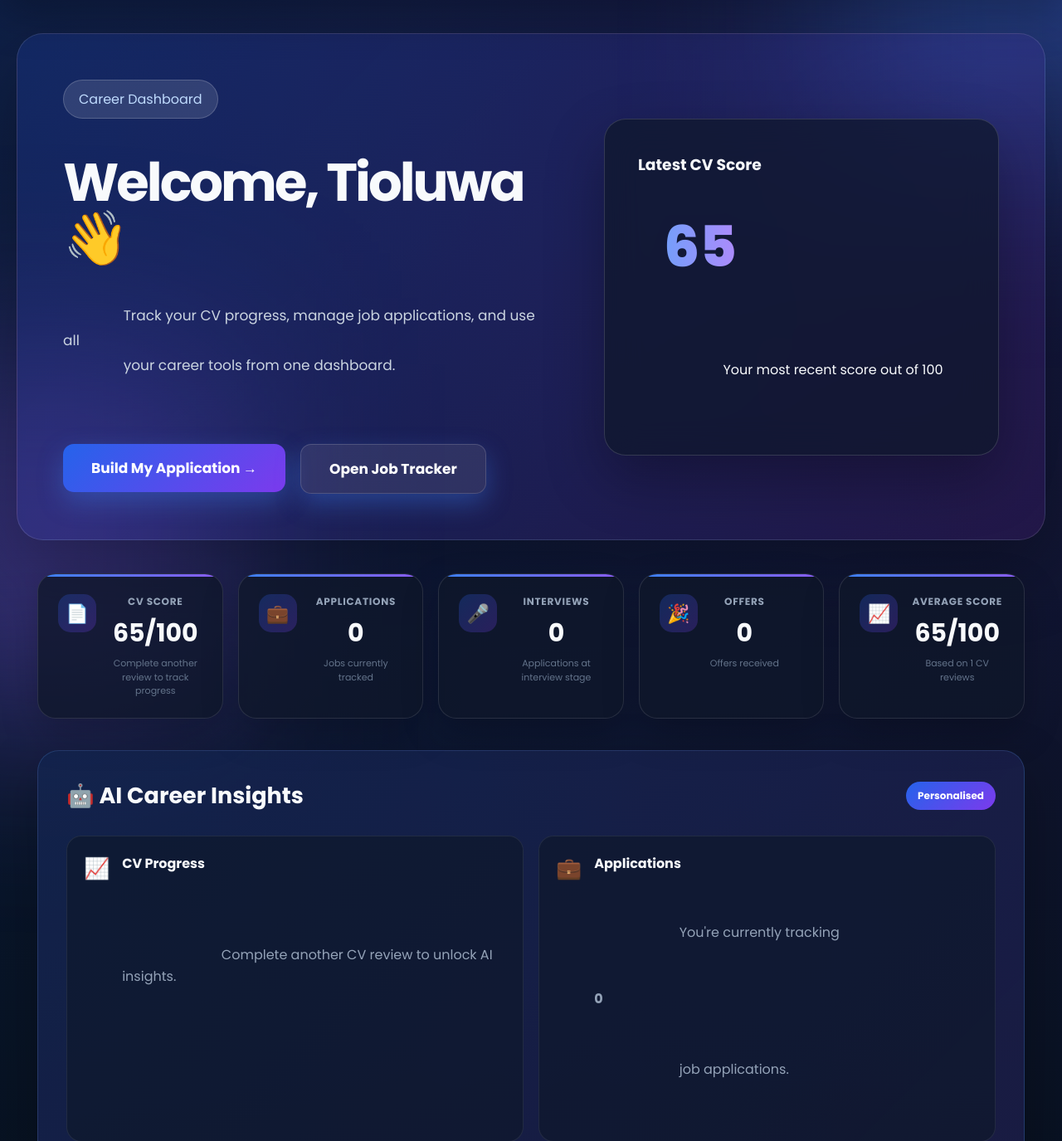
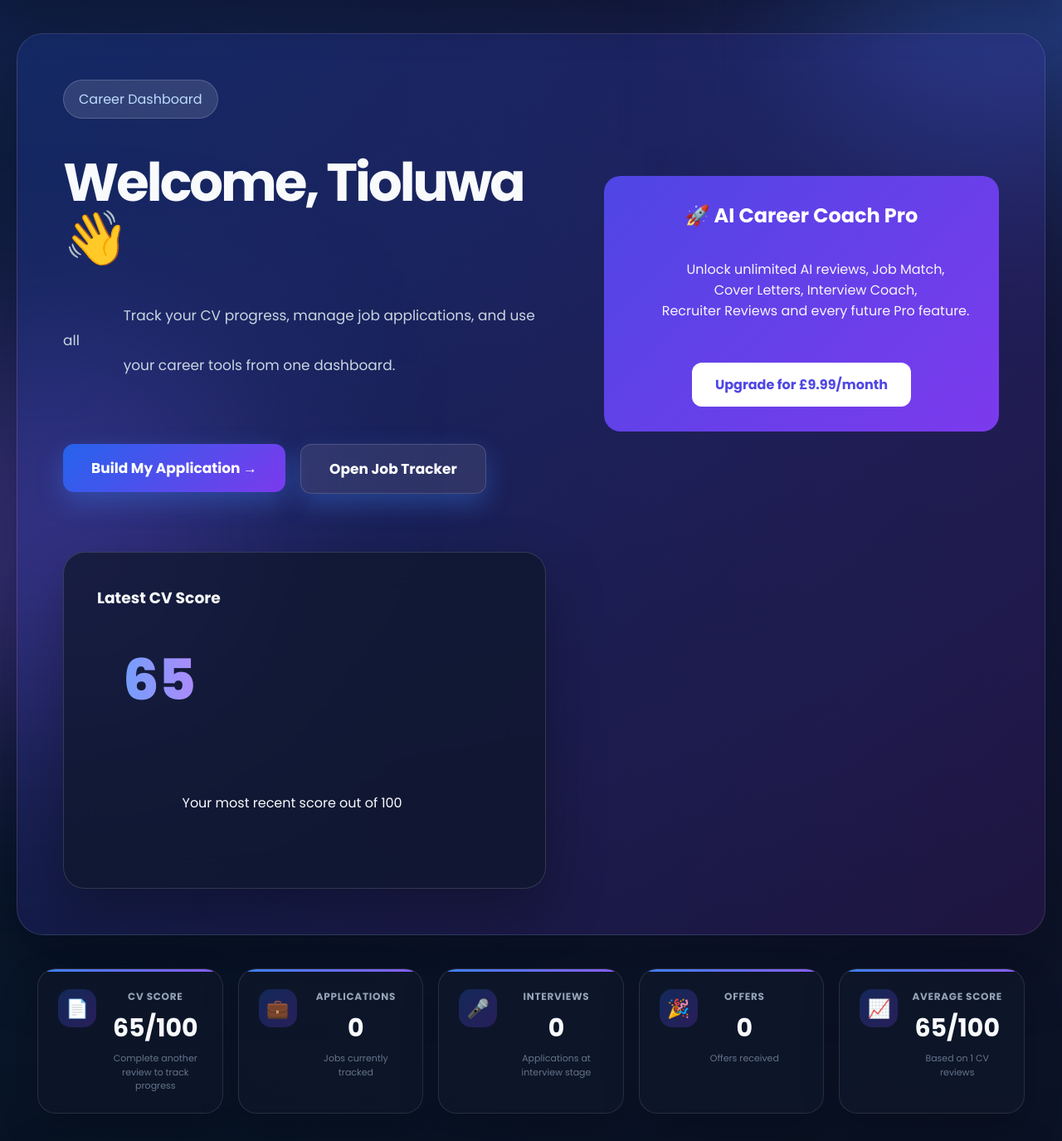
Before and after one commit to TioTech-code/career-coach-ai, a Flask app: page /dashboard in a window 1280 px wide. Shown: the part 91-1466 px from the top of the page at 83% size. Run offline with Flask 3, Linux system fonts and the light colour scheme; a user stored in the database is signed in; data comes from the database, SQL or seed files in the repository; data that the repository does not hold is empty; some libraries are stand-ins or nearby versions.

Commit message:
Add Stripe Pro subscription checkout

```diff
--- a/app.py
+++ b/app.py
@@ -1,3 +1,4 @@
+import stripe
 import json
 from flask_limiter import Limiter
 from flask_limiter.util import get_remote_address
@@ -100,10 +101,14 @@ os.makedirs(
     exist_ok=True,
 )
 
-client = Groq(
+cclient = Groq(
     api_key=os.getenv("GROQ_API_KEY")
 )
 
+stripe.api_key = os.getenv("STRIPE_SECRET_KEY")
+
+STRIPE_PRICE_ID = os.getenv("STRIPE_PRICE_ID")
+STRIPE_WEBHOOK_SECRET = os.getenv("STRIPE_WEBHOOK_SECRET")
 
 @login_manager.user_loader
 def load_user(user_id):
@@ -204,7 +209,7 @@ def cv_review():
 @app.route("/review", methods=["POST"])
 @login_required
 @limiter.limit(
-    "3 per day",
+    "1000 per day",
     exempt_when=lambda: (
         current_user.is_authenticated
         and current_user.subscription == "Pro"
@@ -522,7 +527,7 @@ def view_review(review_id):
 @app.route("/job-match", methods=["GET", "POST"])
 @login_required
 @limiter.limit(
-    "3 per day",
+    "1000 per day",
     exempt_when=lambda: (
         current_user.is_authenticated
         and current_user.subscription == "Pro"
@@ -610,7 +615,7 @@ JOB DESCRIPTION:
 @app.route("/cover-letter", methods=["GET", "POST"])
 @login_required
 @limiter.limit(
-    "2 per day",
+    "1000 per day",
     exempt_when=lambda: (
         current_user.is_authenticated
         and current_user.subscription == "Pro"
@@ -675,14 +680,14 @@ JOB DESCRIPTION:
 """
 
     return render_template(
-        "cover_letter_results.html",
+        "cover_letter_results.htmlok",
         letter=letter,
     )
 
 @app.route("/application-readiness", methods=["GET", "POST"])
 @login_required
 @limiter.limit(
-    "2 per day",
+    "1000 per day",
     exempt_when=lambda: (
         current_user.is_authenticated
         and current_user.subscription == "Pro"
@@ -738,7 +743,7 @@ def application_readiness():
 @app.route("/rewrite", methods=["GET", "POST"])
 @login_required
 @limiter.limit(
-    "2 per day",
+    "1000 per day",
     exempt_when=lambda: (
         current_user.is_authenticated
         and current_user.subscription == "Pro"
@@ -769,7 +774,7 @@ def rewrite():
     )
 @app.route("/application-builder", methods=["GET", "POST"])
 @login_required
-@limiter.limit("1 per day")
+@limiter.limit("1000 per day")
 def application_builder():
     if request.method == "GET":
         return render_template("application_builder.html")
@@ -831,7 +836,7 @@ def application_builder():
 @app.route("/interview", methods=["GET", "POST"])
 @login_required
 @limiter.limit(
-    "3 per day",
+    "1000 per day",
     exempt_when=lambda: (
         current_user.is_authenticated
         and current_user.subscription == "Pro"
@@ -897,7 +902,7 @@ Return only the question.
 @app.route("/interview-feedback", methods=["POST"])
 @login_required
 @limiter.limit(
-    "3 per day",
+    "1000 per day",
     exempt_when=lambda: (
         current_user.is_authenticated
         and current_user.subscription == "Pro"
@@ -1054,7 +1059,7 @@ def delete_job(job_id):
 @app.route("/recruiter-review", methods=["GET", "POST"])
 @login_required
 @limiter.limit(
-    "1 per day",
+    "1000 per day",
     exempt_when=lambda: (
         current_user.is_authenticated
         and current_user.subscription == "Pro"
@@ -1154,13 +1159,12 @@ Finish by clearly stating that this is AI guidance, not a hiring guarantee.
 <p>Please wait a few seconds and try again.</p>
 """
 
-        return render_template(
+    return render_template(
         "recruiter_results.html",
         recruiter_feedback=recruiter_feedback,
         job_title=job_title,
         company=company,
     )
-
 
 @app.errorhandler(429)
 def rate_limit_reached(error):
@@ -1182,6 +1186,96 @@ def terms():
 def contact():
     return render_template("contact.html")
 
+
+@app.route("/upgrade")
+@login_required
+def upgrade():
+
+    try:
+        checkout_session = stripe.checkout.Session.create(
+            payment_method_types=["card"],
+            mode="subscription",
+            line_items=[
+                {
+                    "price": STRIPE_PRICE_ID,
+                    "quantity": 1,
+                }
+            ],
+            customer_email=current_user.email,
+            client_reference_id=str(current_user.id),
+            success_url=url_for(
+                "upgrade_success",
+                _external=True,
+            ),
+            cancel_url=url_for(
+                "dashboard",
+                _external=True,
+            ),
+        )
+
+        return redirect(
+            checkout_session.url,
+            code=303,
+        )
+
+    except Exception as e:
+        return str(e)
+
+
+@app.route("/upgrade-success")
+@login_required
+def upgrade_success():
+
+    current_user.subscription = "Pro"
+
+    db.session.commit()
+
+    return render_template(
+        "upgrade_success.html"
+    )
+@app.route("/webhook", methods=["POST"])
+def stripe_webhook():
+
+    payload = request.data
+    signature = request.headers.get("Stripe-Signature")
+
+    try:
+        event = stripe.Webhook.construct_event(
+            payload,
+            signature,
+            STRIPE_WEBHOOK_SECRET,
+        )
+
+    except ValueError:
+        return "Invalid payload", 400
+
+    except stripe.error.SignatureVerificationError:
+        return "Invalid signature", 400
+
+    if event["type"] == "checkout.session.completed":
+
+        session = event["data"]["object"]
+
+        user_id = session.get("client_reference_id")
+
+        if user_id:
+
+            user = db.session.get(User, int(user_id))
+
+            if user:
+
+                user.subscription = "Pro"
+
+                user.stripe_customer_id = session.get("customer")
+
+                user.stripe_subscription_id = session.get(
+                    "subscription"
+                )
+
+                db.session.commit()
+
+    return "", 200
+
 if __name__ == "__main__":
     with app.app_context():
         db.create_all()
--- a/static/style.css
+++ b/static/style.css
@@ -2069,3 +2069,35 @@ footer {
     object-fit: contain;
     display: block;
 }
+.pro-card{
+    margin-top:40px;
+    padding:30px;
+    border-radius:20px;
+    background:linear-gradient(135deg,#4f46e5,#7c3aed);
+    color:white;
+    text-align:center;
+}
+
+.pro-card h2{
+    margin-bottom:10px;
+}
+
+.pro-card p{
+    opacity:.95;
+    margin-bottom:25px;
+}
+
+.pro-button{
+    display:inline-block;
+    padding:14px 28px;
+    border-radius:12px;
+    background:white;
+    color:#4f46e5;
+    text-decoration:none;
+    font-weight:700;
+    transition:.25s;
+}
+
+.pro-button:hover{
+    transform:translateY(-2px);
+}
--- a/templates/dashboard.html
+++ b/templates/dashboard.html
@@ -95,6 +95,34 @@
                 </a>
             </div>
         </div>
+        <div class="pro-card">
+
+    <h2>🚀 AI Career Coach Pro</h2>
+
+    <p>
+        Unlock unlimited AI reviews, Job Match,
+        Cover Letters, Interview Coach,
+        Recruiter Reviews and every future Pro feature.
+    </p>
+
+    {% if current_user.subscription == "Pro" %}
+
+        <button class="pro-button" disabled>
+            ✅ You are a Pro Member
+        </button>
+
+    {% else %}
+
+        <a
+            class="pro-button"
+            href="/upgrade"
+        >
+            Upgrade for £9.99/month
+        </a>
+
+    {% endif %}
+
+</div>
 
         <div class="landing-right">
             <div class="premium-card">
```
Also changed, not shown: templates/upgrade_success.html (added, +33 -0 lines).
